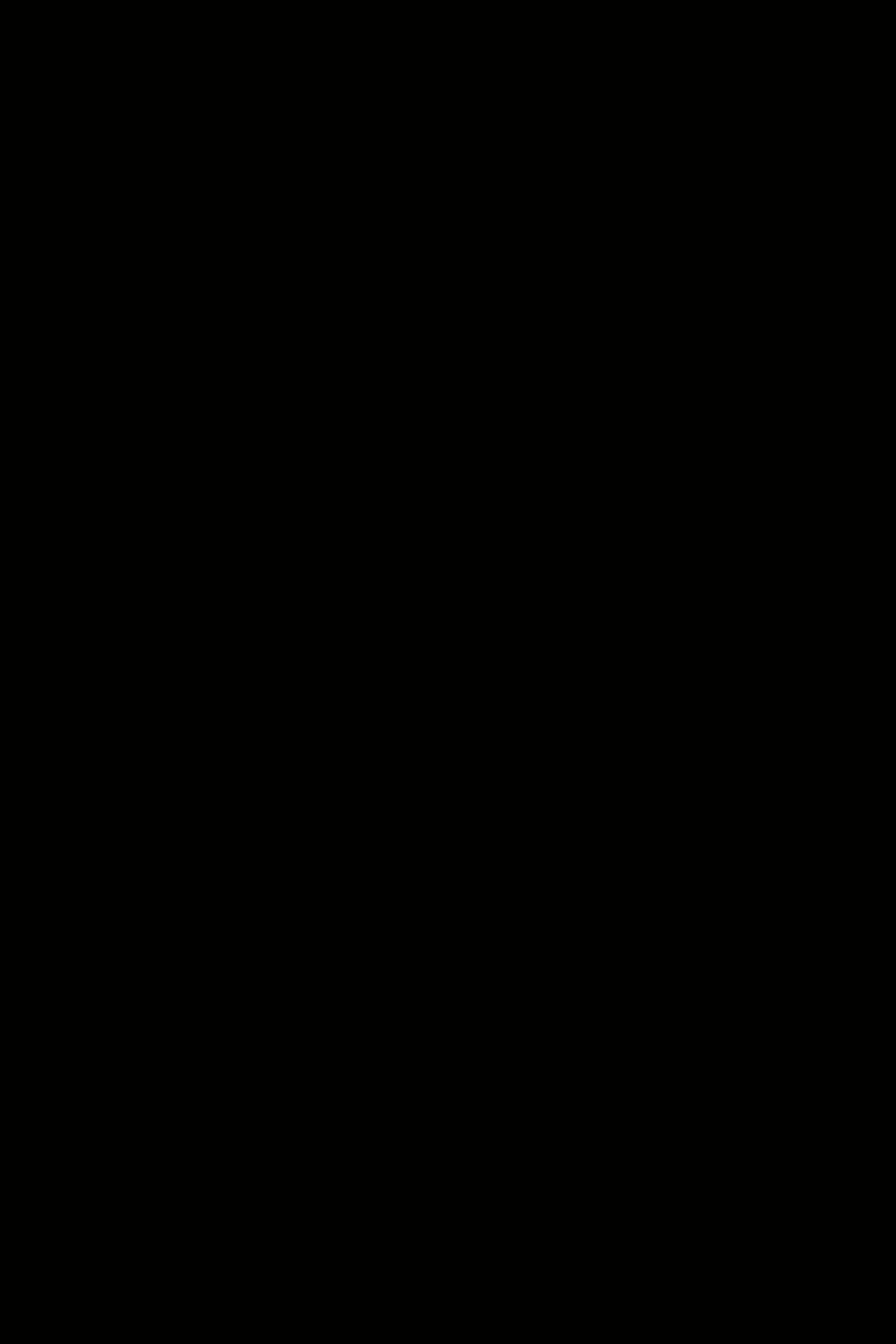
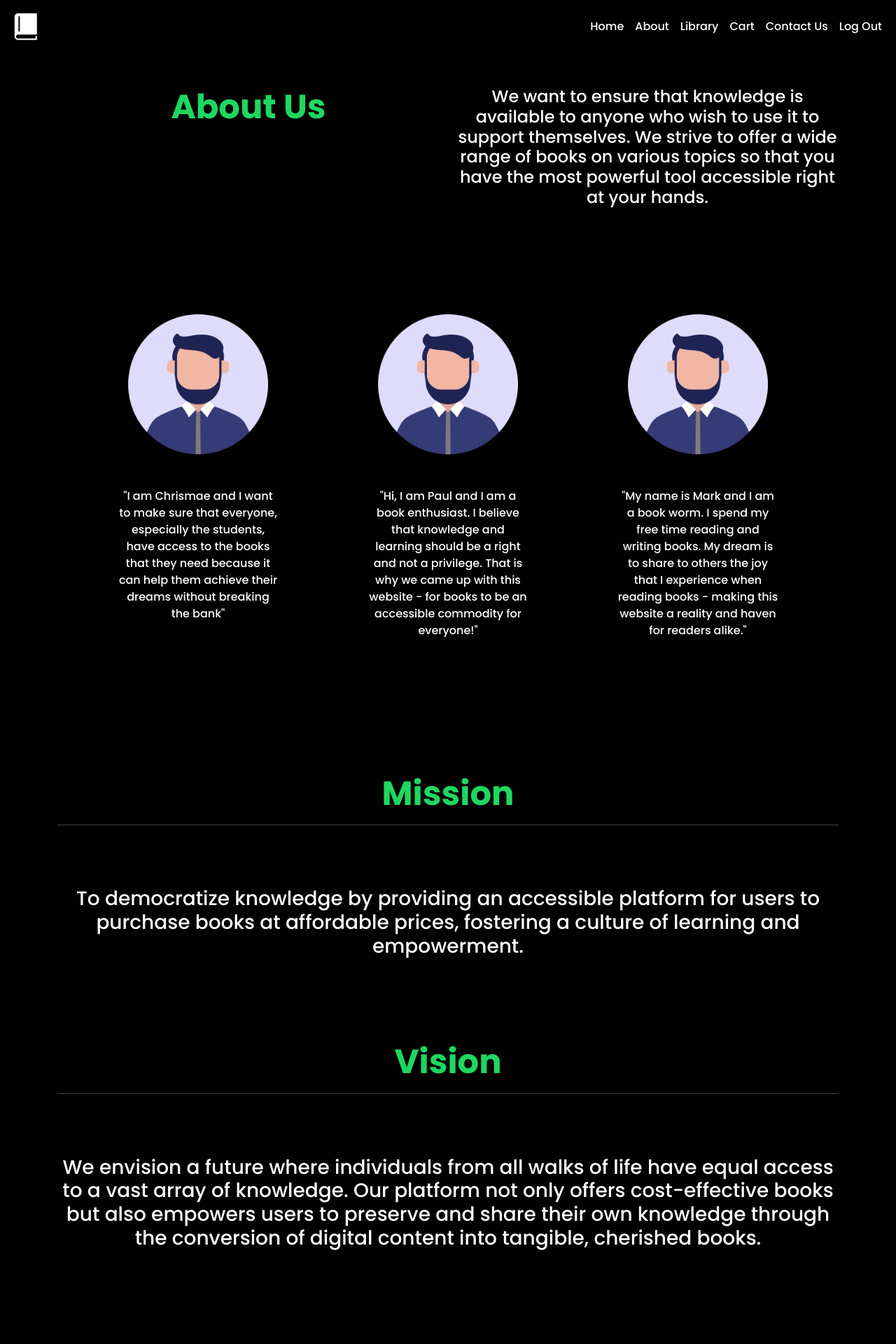
Before and after one commit to timothynicolas/capstone_final, a React (Create React App) app: page /about in a window 1280 px wide. Before the commit this address had no page. Shown: the top 1920 px of the page at 70% size. Before the commit the page ends 800 px from the top, so only its background shows below. Built offline with nearby package versions, Linux system fonts and the light colour scheme.

Commit message:
added about page and about.css

```diff
--- a/public/index.html
+++ b/public/index.html
@@ -23,6 +23,10 @@
 
     <script src="https://kit.fontawesome.com/0b0cb22309.js" crossorigin="anonymous"></script>
 
+    <!-- FAVICON -->
+
+    <link rel="icon" href="../src/media/favicon5.png">
+
 
     <title>Capstone</title>
   </head>
--- a/src/App.js
+++ b/src/App.js
@@ -5,6 +5,7 @@
 
 // PAGES
 import Home from './pages/Home';
+import About from './pages/About';
 
 
 function App() {
@@ -13,6 +14,7 @@
       <BrowserRouter>
         <Routes>
           <Route path="/home" element={<Home/>}/>
+          <Route path="/about" element={<About/>}/>
 
         </Routes>
       </BrowserRouter>
--- a/src/components/Footer.js
+++ b/src/components/Footer.js
@@ -76,7 +76,7 @@
 
       <div class="d-flex flex-column flex-sm-row justify-content-between py-4 my-4 border-top">
 
-        <p class="text-white">© 2023 Website, Inc. All rights reserved.</p>
+        <p class="text-white">© 2023 Peekabook, Inc. All rights reserved.</p>
         <ul class="list-unstyled d-flex">
           <li class="ms-3"><a class="link-body-emphasis" href="#"><i class="fa-brands fa-facebook text-white" style={{fontSize: "1.5em"}}></i></a></li>
           <li class="ms-3"><a class="link-body-emphasis" href="#"><i class="fa-brands fa-instagram text-white" style={{fontSize: "1.5em"}}></i></a></li>
--- a/src/components/Navbar.js
+++ b/src/components/Navbar.js
@@ -22,10 +22,10 @@
       <div class="collapse navbar-collapse" id="navbarSupportedContent">
         <ul class="navbar-nav ms-auto mb-2 mb-lg-0">
           <li class="nav-item">
-            <Link class="nav-link green-text" to="/home">Home</Link>
+            <Link class="nav-link text-white" to="/home">Home</Link>
           </li>
           <li class="nav-item">
-            <Link class="nav-link text-white" to="about.html">About</Link>
+            <Link class="nav-link text-white" to="/about">About</Link>
           </li>
           <li class="nav-item">
             <Link class="nav-link text-white" to="library.html">Library</Link>
--- /dev/null
+++ b/src/css/about.css
@@ -0,0 +1,48 @@
+*{
+    margin: 0;
+    padding: 0;
+    font-family: 'Poppins';
+    box-sizing: border-box;
+  }
+
+  body{
+    width: 100%;
+    height: 100vh;
+    background: #010100;
+    background-position: center;
+    background-size: cover;
+    position: relative;
+    color: white;
+  }
+
+  .text-black{
+    color: #010100;
+  }
+  .text-white{
+    color: white;
+  }
+
+  .green-text{
+    color: #1ed760;
+  }
+
+  .signup-btn{
+    background-color: #1ed760;
+    border: none;
+    color: white;
+  }
+
+  .login-btn{
+    background-color: white;
+    border: none;
+    color: black;
+  }
+
+  .about-owner{
+      border-radius: 30px;
+      background-color: #121313;
+  }
+
+  .fa-regular{
+    margin-bottom: 25px;
+  }
--- /dev/null
+++ b/src/pages/About.js
@@ -0,0 +1,98 @@
+// COMPONENTS
+
+import Navbar from "../components/Navbar";
+import Footer from "../components/Footer";
+
+//CSS
+
+
+
+//MEDIA
+
+import about_user from '../media/about-user.webp';
+
+document.title = "Peekabook | About Us";
+
+function About(){
+
+
+    return(
+        <div>
+
+            <Navbar/>
+
+            <div class="container my-5 ">
+                <div class="row">
+                    <div class="container col-12 col-lg-6 ">
+                        <h1 class="green-text fw-bold text-center" style={{fontSize:"300%"}}> About Us</h1>
+                    </div>
+
+                    <div class="container  col-12 col-lg-6 mb-5">
+                        <p class=" h4 text-center">We want to ensure that knowledge is available to anyone who wish to use it to support themselves. We strive to offer a wide range of books on various topics so that you have the most powerful tool accessible right at your hands.</p>
+                    </div>
+                </div>
+            </div>
+
+
+            <div class="container mt-5 ">
+                <div class="row d-flex justify-content-center">
+                    <div class="container col-10 col-lg-3  mx-4 about-owner mb-5">
+                        <center><img class="mt-5" src={about_user} style={{width: "200px"}}/></center>
+
+                        <p class="my-5 px-3 text-center">"I am Chrismae and I want to make sure that everyone, especially the students, have access to the books that they need because it can help them achieve their dreams without breaking the bank"</p>
+                    </div>
+                    <div class="container col-10 col-lg-3  mx-5 about-owner mb-5">
+                        <center><img class="mt-5" src={about_user} style={{width: "200px"}}/></center>
+
+                        <p class="my-5 px-3 text-center">"Hi, I am Paul and I am a book enthusiast. I believe that knowledge and learning should be a right and not a privilege. That is why we came up with this website - for books to be an accessible commodity for everyone!"</p>
+                    </div>
+                    <div class="container col-10 col-lg-3 mx-4 about-owner mb-5">
+                        <center><img class="mt-5" src={about_user} style={{width: "200px"}}/></center>
+
+                        <p class="my-5 px-3 text-center">"My name is Mark and I am a book worm. I spend my free time reading and writing books. My dream is to share to others the joy that I experience when reading books - making this website a reality and haven for readers alike."</p>
+                    </div>
+                </div>
+            </div>
+
+    <br/>
+    <br/>
+
+
+    <div class="container text-center my-5">
+      <div class="mission">
+        <p class="green-text fw-bold text-center h1" style={{fontSize:"300%"}}>Mission</p>
+      </div>
+
+      <hr/>
+      <br/>
+
+      <div class="text-center my-5">
+        <p class="h3">To democratize knowledge by providing an accessible platform for users to purchase books at affordable prices, fostering a culture of learning and empowerment.</p>
+      </div>
+    </div>
+
+    <br/>
+
+
+    <div class="container text-center my-5">
+      <div class="mission">
+        <h1 class="green-text fw-bold text-center" style={{fontSize:"300%"}}>Vision</h1>
+      </div>
+
+      <hr/>
+      <br/>
+
+      <div class="text-center my-5">
+        <p class="h3">We envision a future where individuals from all walks of life have equal access to a vast array of knowledge. Our platform not only offers cost-effective books but also empowers users to preserve and share their own knowledge through the conversion of digital content into tangible, cherished books.</p>
+      </div>
+    </div>
+
+    <br/>
+    <br/>
+    <br/>
+            <Footer/>
+        </div>
+    )
+}
+
+export default About;
--- a/src/pages/Home.js
+++ b/src/pages/Home.js
@@ -12,6 +12,8 @@
 import testimonial1 from "../media/testimonial01.png";
 import testimonial3 from "../media/testimonial03.png";
 import testimonial4 from "../media/testimonial04.png";
+
+document.title = "Peekabook | Home";
 
 function Home(){
     return(
```
Also changed, not shown: src/components/favicon5.png (deleted).
